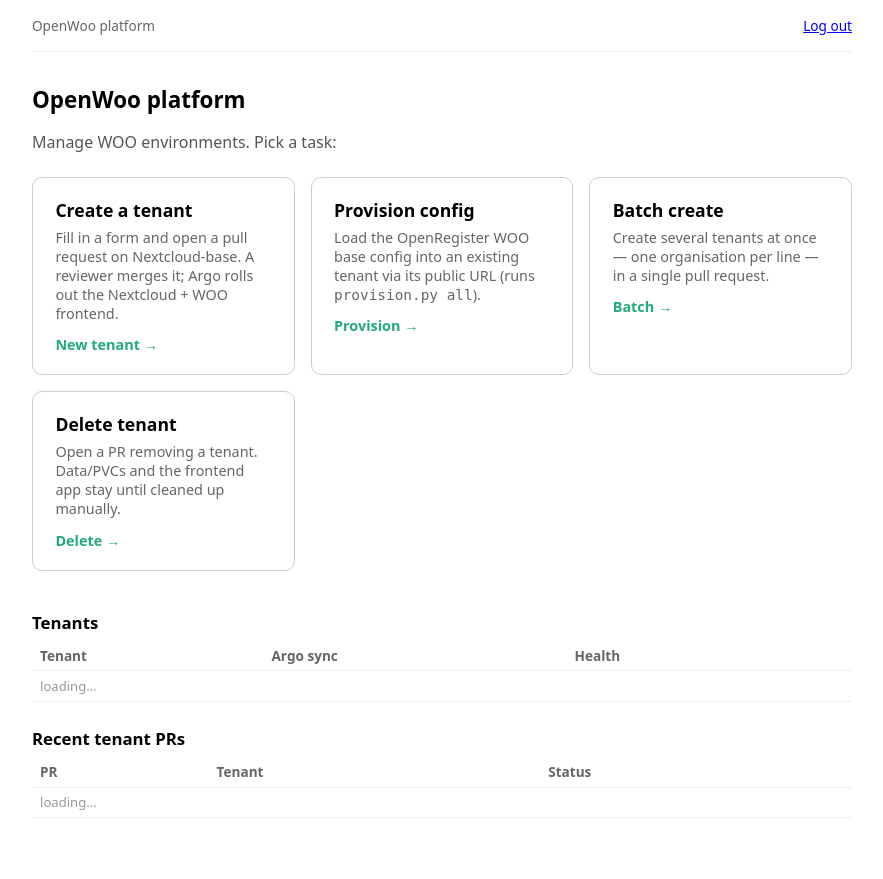
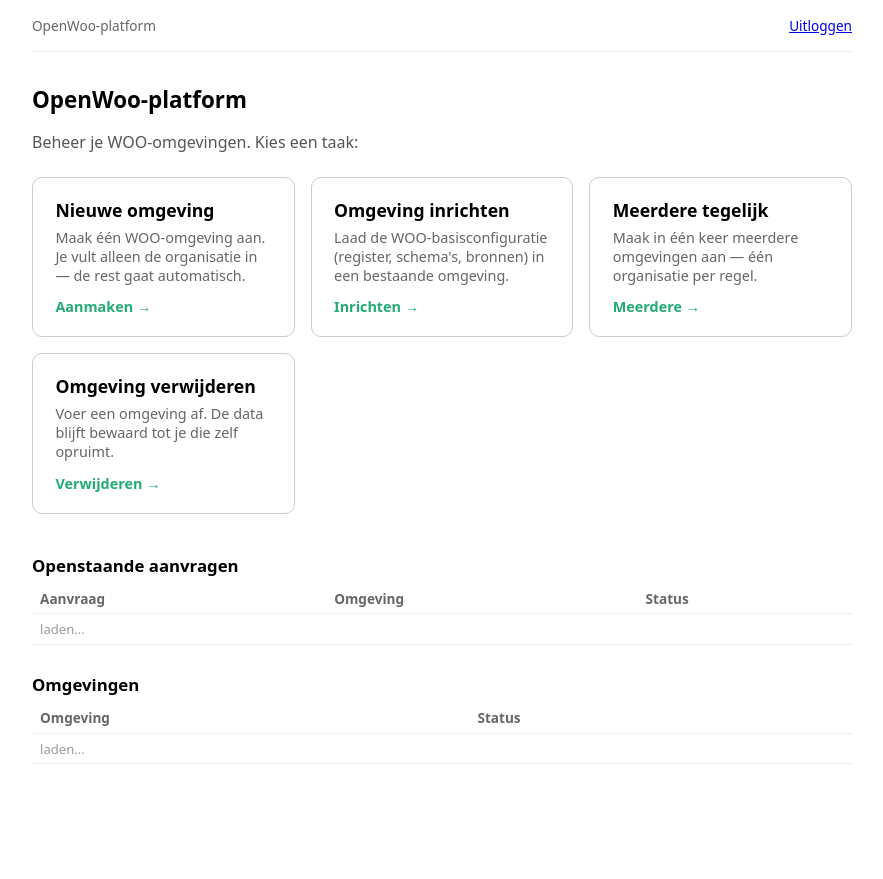
Before and after one commit to ConductionNL/openwoo-app-config, a Python web app: template webgui/templates/home.html in a window 1280 px wide. Shown: the whole page, without its empty margins (198-1081 px from the left). After the commit the page ends 764 px from the top, so only its background shows below. Run offline with Jinja, Linux system fonts and the light colour scheme; the template is opened without the code that fills it, so the values that code supplies are empty.

Commit message:
feat(webgui): Dutch + PO-jargon UI; open requests above environments
All pages translated to Dutch with operator-friendly wording (omgevingen,
aanvragen, Live/Bezig/Aandacht status) — no provision.py/Argo/tenant jargon.
Landing dashboard now lists open requests above the environments table.
Image 0.2.5 -> 0.2.6. 144 tests pass.

Co-Authored-By: Claude Opus 4.8 (1M context) <noreply@anthropic.com>

```diff
--- a/webgui/deploy/kustomization.yaml
+++ b/webgui/deploy/kustomization.yaml
@@ -29,4 +29,5 @@ images:
     # 0.2.3: post-merge Argo Synced/Healthy check before the Provision hand-off (needs rbac-argo + SA token).
     # 0.2.4: landing dashboard (tenants + recent PRs) + real logout (RP-initiated to Keycloak).
     # 0.2.5: batch create (one PR, many tenants) + delete tenant (PR removing the file).
-    newTag: "0.2.5"
+    # 0.2.6: Dutch UI + PO-jargon (no script/Argo names); dashboard shows open requests above environments.
+    newTag: "0.2.6"
--- a/webgui/templates/home.html
+++ b/webgui/templates/home.html
@@ -1,10 +1,10 @@
 <!DOCTYPE html>
 <!-- SPDX-License-Identifier: EUPL-1.2 -->
-<html lang="en">
+<html lang="nl">
 <head>
   <meta charset="utf-8">
   <meta name="viewport" content="width=device-width, initial-scale=1">
-  <title>OpenWoo platform</title>
+  <title>OpenWoo-platform</title>
   <style>
     body { font-family: system-ui, sans-serif; max-width: 820px; margin: 0 auto; padding: 0 1rem 3rem; }
     .topbar { display: flex; justify-content: space-between; align-items: center;
@@ -35,77 +35,88 @@
 </head>
 <body>
   <div class="topbar">
-    <span class="who">{% if user and user != '-' %}Signed in as <strong>{{ user }}</strong>{% else %}OpenWoo platform{% endif %}</span>
-    <a class="logout" href="/logout">Log out</a>
+    <span class="who">{% if user and user != '-' %}Ingelogd als <strong>{{ user }}</strong>{% else %}OpenWoo-platform{% endif %}</span>
+    <a class="logout" href="/logout">Uitloggen</a>
   </div>
 
-  <h1>OpenWoo platform</h1>
-  <p class="lead">Manage WOO environments. Pick a task:</p>
+  <h1>OpenWoo-platform</h1>
+  <p class="lead">Beheer je WOO-omgevingen. Kies een taak:</p>
 
   <div class="cards">
     <a class="card" href="/tenant">
-      <h2>Create a tenant</h2>
-      <p>Fill in a form and open a pull request on Nextcloud-base. A reviewer merges it; Argo rolls out the Nextcloud + WOO frontend.</p>
-      <div class="go">New tenant →</div>
+      <h2>Nieuwe omgeving</h2>
+      <p>Maak één WOO-omgeving aan. Je vult alleen de organisatie in — de rest gaat automatisch.</p>
+      <div class="go">Aanmaken →</div>
     </a>
     <a class="card" href="/provision-config">
-      <h2>Provision config</h2>
-      <p>Load the OpenRegister WOO base config into an existing tenant via its public URL (runs <code>provision.py all</code>).</p>
-      <div class="go">Provision →</div>
+      <h2>Omgeving inrichten</h2>
+      <p>Laad de WOO-basisconfiguratie (register, schema's, bronnen) in een bestaande omgeving.</p>
+      <div class="go">Inrichten →</div>
     </a>
     <a class="card" href="/tenant/batch">
-      <h2>Batch create</h2>
-      <p>Create several tenants at once — one organisation per line — in a single pull request.</p>
-      <div class="go">Batch →</div>
+      <h2>Meerdere tegelijk</h2>
+      <p>Maak in één keer meerdere omgevingen aan — één organisatie per regel.</p>
+      <div class="go">Meerdere →</div>
     </a>
     <a class="card" href="/tenant/delete">
-      <h2>Delete tenant</h2>
-      <p>Open a PR removing a tenant. Data/PVCs and the frontend app stay until cleaned up manually.</p>
-      <div class="go">Delete →</div>
+      <h2>Omgeving verwijderen</h2>
+      <p>Voer een omgeving af. De data blijft bewaard tot je die zelf opruimt.</p>
+      <div class="go">Verwijderen →</div>
     </a>
   </div>
 
   <section class="dash">
-    <h2>Tenants <span class="muted" id="t-meta"></span></h2>
+    <h2>Openstaande aanvragen <span class="muted" id="pr-meta"></span></h2>
     <table>
-      <thead><tr><th>Tenant</th><th>Argo sync</th><th>Health</th><th></th></tr></thead>
-      <tbody id="t-body"><tr><td colspan="4" class="muted">loading…</td></tr></tbody>
+      <thead><tr><th>Aanvraag</th><th>Omgeving</th><th>Status</th></tr></thead>
+      <tbody id="pr-body"><tr><td colspan="3" class="muted">laden…</td></tr></tbody>
     </table>
 
-    <h2 style="margin-top:1.6rem">Recent tenant PRs</h2>
+    <h2 style="margin-top:1.8rem">Omgevingen <span class="muted" id="t-meta"></span></h2>
     <table>
-      <thead><tr><th>PR</th><th>Tenant</th><th>Status</th></tr></thead>
-      <tbody id="pr-body"><tr><td colspan="3" class="muted">loading…</td></tr></tbody>
+      <thead><tr><th>Omgeving</th><th>Status</th><th></th></tr></thead>
+      <tbody id="t-body"><tr><td colspan="3" class="muted">laden…</td></tr></tbody>
     </table>
     <p class="muted" id="dash-err"></p>
   </section>
 
   <script>
     function esc(s){ return String(s == null ? '' : s).replace(/[&<>]/g, c => ({'&':'&amp;','<':'&lt;','>':'&gt;'}[c])); }
-    function badge(v){
-      const ok = ['Synced','Healthy'], warn = ['Progressing','OutOfSync','Missing','Unknown'];
-      const cls = v == null ? 'b-muted' : ok.includes(v) ? 'b-ok' : warn.includes(v) ? 'b-warn' : 'b-bad';
-      return `<span class="badge ${cls}">${esc(v || '—')}</span>`;
+    // Operator-friendly status, no Argo jargon.
+    function omgevingStatus(t){
+      if (t.sync === 'Synced' && t.health === 'Healthy') return ['b-ok', 'Live'];
+      if (t.health === 'Progressing' || t.sync === 'OutOfSync') return ['b-warn', 'Bezig…'];
+      if (!t.sync && !t.health) return ['b-muted', 'Onbekend'];
+      return ['b-bad', 'Aandacht nodig'];
     }
-    function prBadge(p){
-      if (p.merged) return '<span class="badge b-ok">merged</span>';
-      if (p.state === 'open') return '<span class="badge b-warn">open</span>';
-      return '<span class="badge b-bad">closed</span>';
+    function aanvraagStatus(p){
+      if (p.merged) return ['b-ok', 'Doorgevoerd'];
+      if (p.state === 'open') return ['b-warn', 'In review'];
+      return ['b-bad', 'Afgewezen'];
     }
+    function badge(cls, txt){ return `<span class="badge ${cls}">${esc(txt)}</span>`; }
+
     async function loadDash(){
       let d;
       try { d = await (await fetch('/dashboard.json')).json(); } catch(e){ return; }
+
+      const pb = document.getElementById('pr-body');
+      const open = (d.prs || []).filter(p => p.state === 'open');
+      pb.innerHTML = (d.prs && d.prs.length)
+        ? d.prs.map(p => { const [c,t] = aanvraagStatus(p);
+            return `<tr><td><a href="${esc(p.html_url)}" target="_blank" rel="noopener">#${esc(p.number)}</a></td>`+
+                   `<td>${esc(p.tenant)}</td><td>${badge(c,t)}</td></tr>`; }).join('')
+        : '<tr><td colspan="3" class="muted">geen recente aanvragen</td></tr>';
+      document.getElementById('pr-meta').textContent = open.length ? `(${open.length} in review)` : '';
+
       const tb = document.getElementById('t-body');
       tb.innerHTML = (d.tenants && d.tenants.length)
-        ? d.tenants.map(t => `<tr><td>${esc(t.tenant)}</td><td>${badge(t.sync)}</td><td>${badge(t.health)}</td>`+
-                             `<td><a href="/tenant/delete?tenant=${encodeURIComponent(t.tenant)}">delete</a></td></tr>`).join('')
-        : '<tr><td colspan="4" class="muted">no tenant apps found</td></tr>';
+        ? d.tenants.map(t => { const [c,l] = omgevingStatus(t);
+            return `<tr><td>${esc(t.tenant)}</td><td>${badge(c,l)}</td>`+
+                   `<td><a href="/tenant/delete?tenant=${encodeURIComponent(t.tenant)}">verwijderen</a></td></tr>`; }).join('')
+        : '<tr><td colspan="3" class="muted">nog geen omgevingen</td></tr>';
       document.getElementById('t-meta').textContent = d.tenants ? `(${d.tenants.length})` : '';
-      const pb = document.getElementById('pr-body');
-      pb.innerHTML = (d.prs && d.prs.length)
-        ? d.prs.map(p => `<tr><td><a href="${esc(p.html_url)}" target="_blank" rel="noopener">#${esc(p.number)}</a></td>`+
-                         `<td>${esc(p.tenant)}</td><td>${prBadge(p)}</td></tr>`).join('')
-        : '<tr><td colspan="3" class="muted">no recent tenant PRs</td></tr>';
+
       document.getElementById('dash-err').textContent = (d.errors && d.errors.length) ? ('⚠ ' + d.errors.join(' · ')) : '';
     }
     loadDash(); setInterval(loadDash, 15000);
```
Also changed, not shown: tests/test_webgui.py (+6 -6 lines), webgui/templates/batch.html (+17 -17 lines), webgui/templates/delete.html (+16 -17 lines), webgui/templates/index.html (+21 -20 lines), webgui/templates/tenant.html (+19 -19 lines), CHANGELOG.md.
